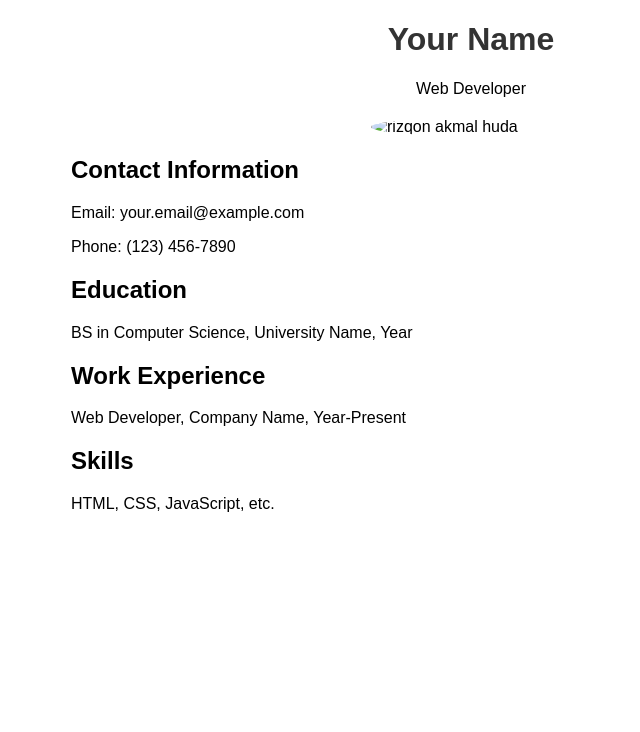
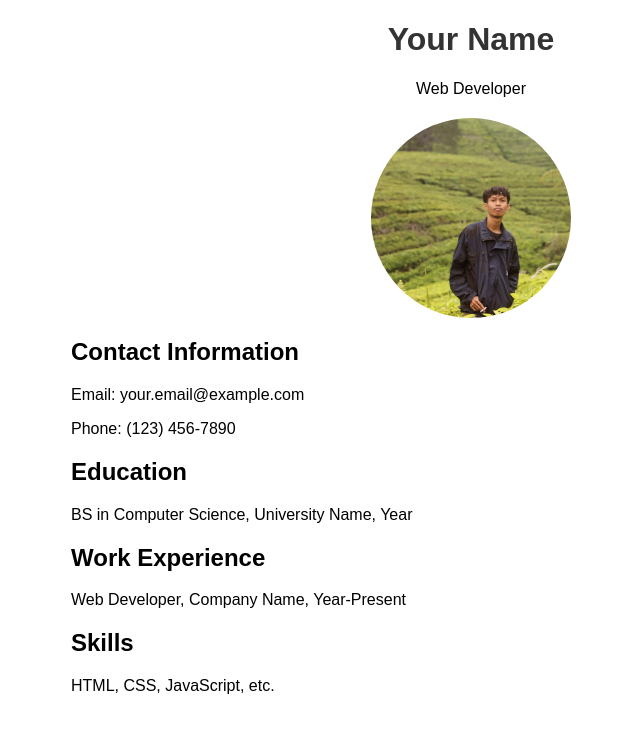
Before and after one commit to rizqonakmal/latihan, a plain HTML site: page index.html in a window 1280 px wide. Shown: the whole page, without its empty margins (169-809 px from the left). Drawn offline with Linux system fonts and the light colour scheme.

Commit message:
Update index.html

```diff
--- a/index.html
+++ b/index.html
@@ -39,7 +39,7 @@
             <p>Web Developer</p>
         </header>
 
-        <img class="profile-picture" src="foto.jpg" alt="rizqon akmal huda">
+        <img class="profile-picture" src="WhatsApp Image 2024-01-17 at 13.22.05.jpeg" alt="rizqon akmal huda">
 
         <section>
             <h2>Contact Information</h2>
```
